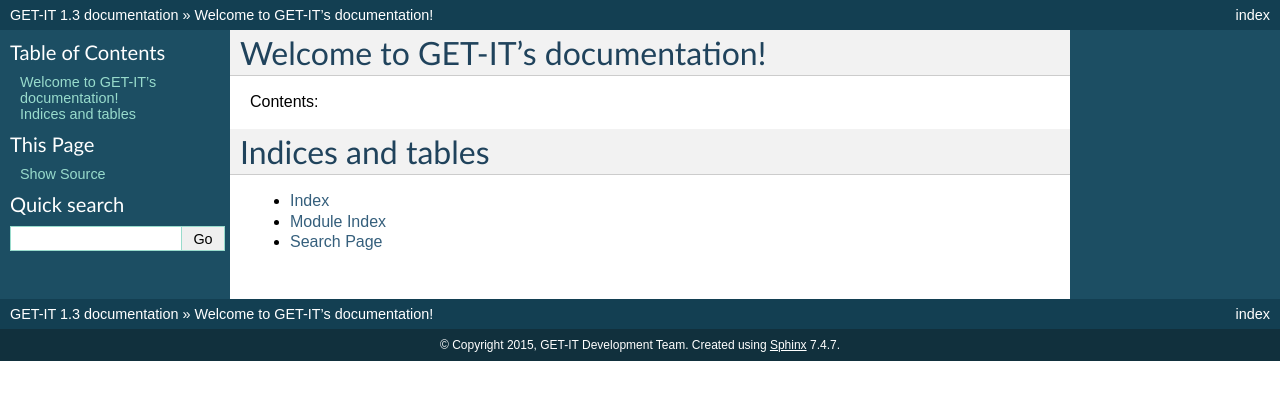
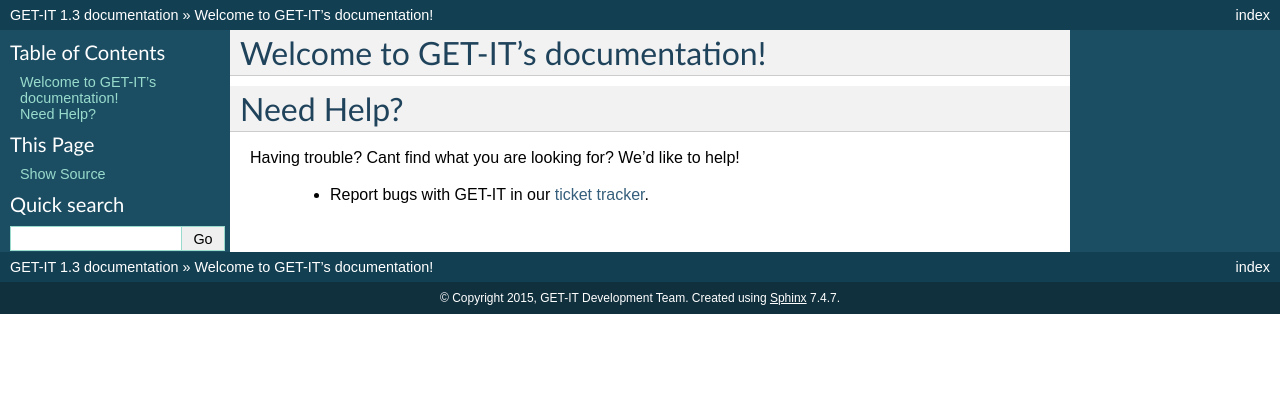
Before and after one commit to SP7-Ritmare/starterkit, a Sphinx documentation site: the page built from docs/index.rst, in a window 1280 px wide. Shown: the top 400 px of the page. Built offline with Sphinx 7.4.7, drawn with Linux system fonts in a browser that asks for light colours.

Commit message:
Added links to external resources

```diff
--- a/docs/index.rst
+++ b/docs/index.rst
@@ -6,16 +6,14 @@
 Welcome to GET-IT's documentation!
 ==================================
 
-Contents:
+Need Help?
+==========
+
+Having trouble? Cant find what you are looking for? We'd like to help!
+
+ * Report bugs with GET-IT in our `ticket tracker`_.
+
+.. _ticket tracker: https://github.com/SP7-Ritmare/starterkit
 
 .. toctree::
    :maxdepth: 2
-
-
-
-Indices and tables
-==================
-
-* :ref:`genindex`
-* :ref:`modindex`
-* :ref:`search`
```
